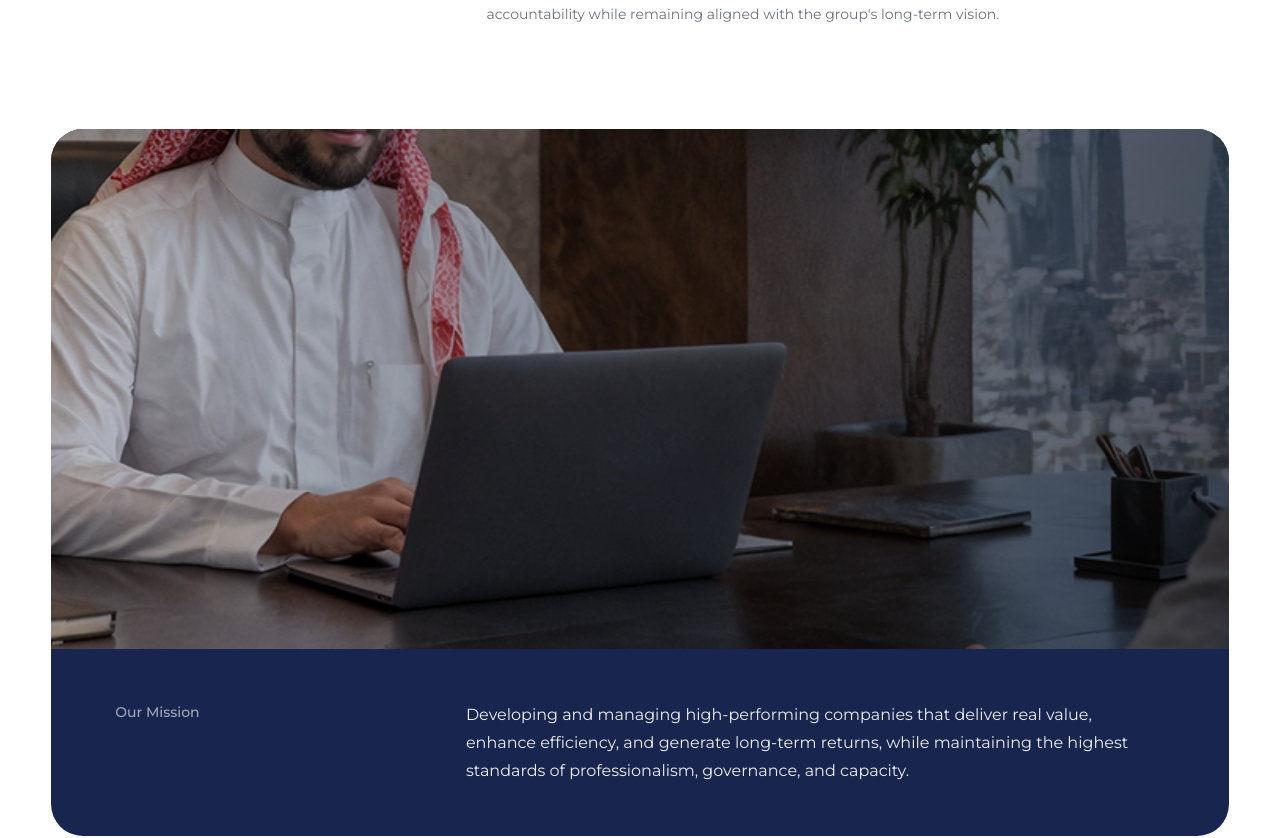
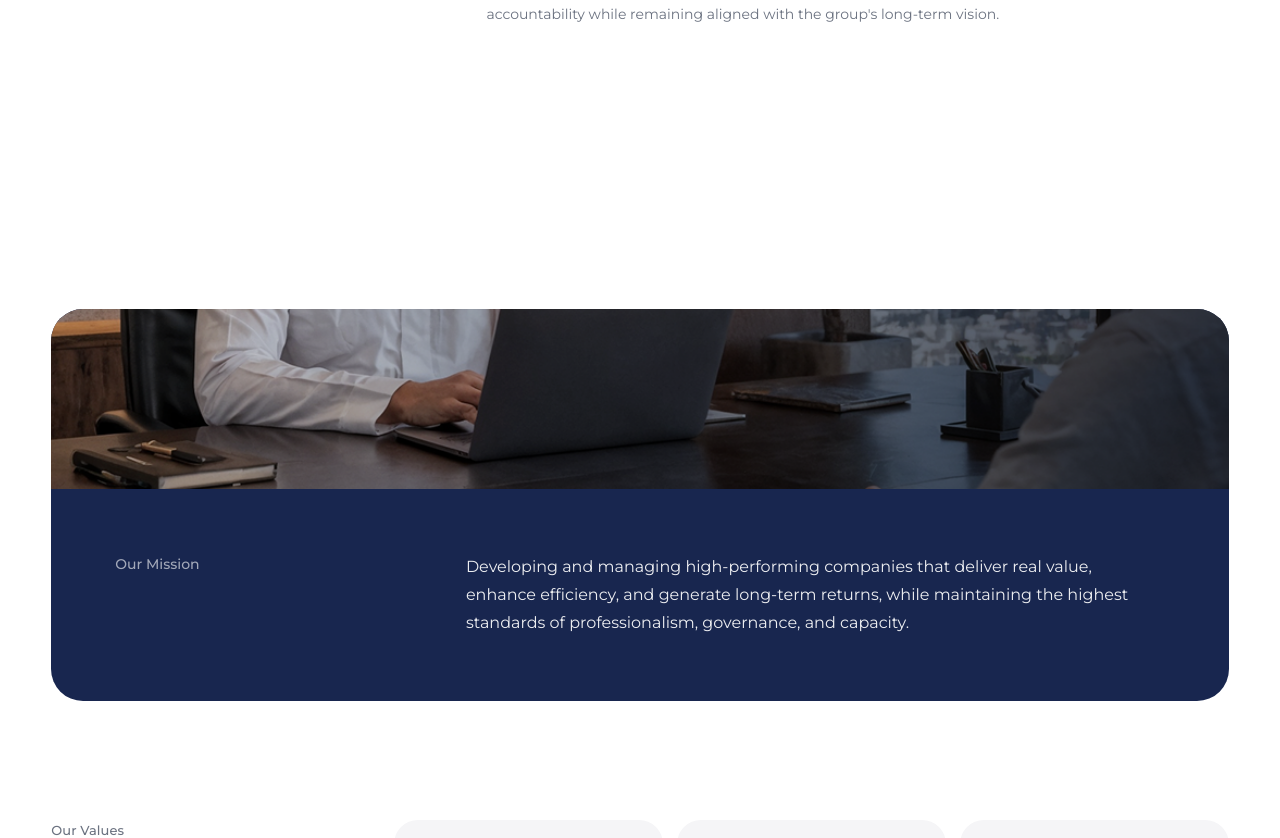
Before and after one commit to jahangirhossain-work/react-app-7, a React (Vite) app: page /about in a window 1280 px wide. Shown: the part 440-1278 px from the top of the page. Built offline with nearby package versions, Linux system fonts and the light colour scheme.

Commit message:
banner fix

```diff
--- a/src/styles/global.css
+++ b/src/styles/global.css
@@ -1985,12 +1985,22 @@ html[dir="rtl"] .sub-back-link:hover .sub-back-link__icon { transform: translate
   overflow: hidden;
   background: var(--color-navy);
   position: relative;
+  /* Creates space at the top so the image can overflow into the white area */
+  margin-top: 180px;
 }
 
 .about-mission-banner__image {
   width: 100%;
-  height: clamp(340px, 42vw, 520px);
+  height: 360px; /* Fixed height to make calculations perfectly accurate */
   overflow: hidden;
+  position: relative;
+  z-index: 2;
+
+  /* FIX: Pushes the image exactly halfway (180px) up out of the navy box */
+  margin-top: -180px;
+
+  /* Adds rounded corners to match the outer banner */
+  border-radius: var(--radius-xl) var(--radius-xl) 0 0;
 }
 
 .about-mission-banner__image img {
@@ -2006,7 +2016,7 @@ html[dir="rtl"] .sub-back-link:hover .sub-back-link__icon { transform: translate
   grid-template-columns: 0.6fr 1.4fr;
   gap: clamp(24px, 4vw, 56px);
   align-items: start;
-  padding: clamp(32px, 4vw, 56px) clamp(32px, 5vw, 64px);
+  padding: clamp(32px, 5vw, 64px) clamp(32px, 5vw, 64px);
   color: #fff;
 }
 
```
